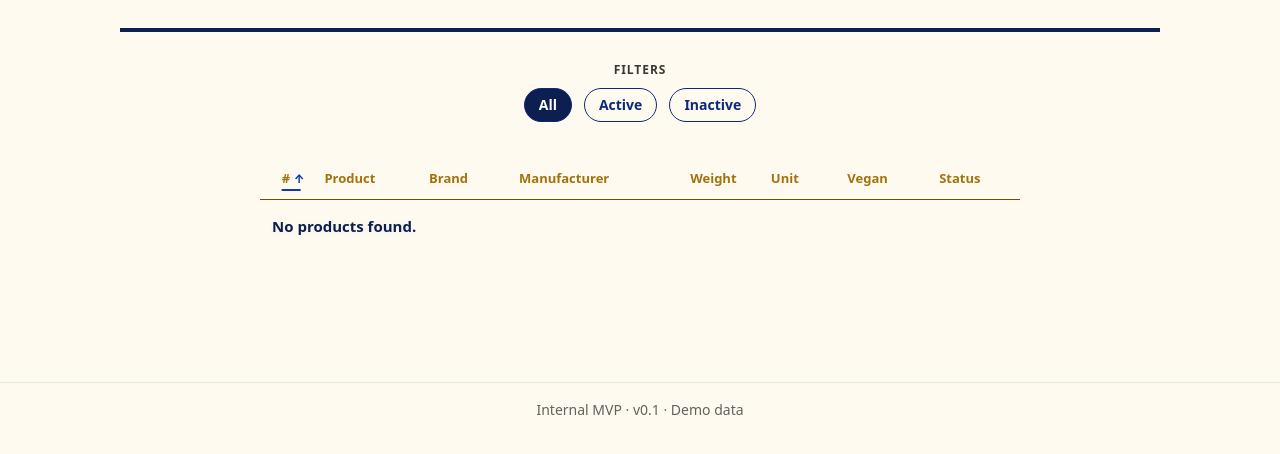
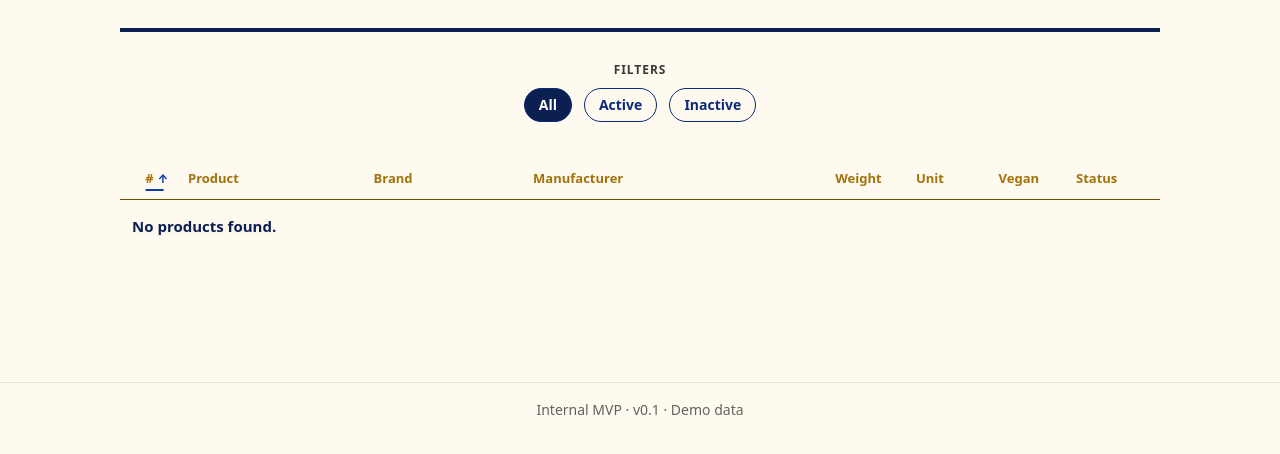
Before and after one commit to juicer149/swedesweets-ops, a Django app: page /products/ in a window 1280 px wide. Shown: the part 161-615 px from the top of the page. Run offline with Django 5.2, Linux system fonts and the light colour scheme; the visitor is signed in with stand-in values (Sample User, id 1); data that the repository does not hold is empty.

Commit message:
fixed product css where html was in singular but css in plural

```diff
--- a/static/css/products.css
+++ b/static/css/products.css
@@ -2,47 +2,47 @@
    Product tables
    ============================================================================= */
 
-.products-table-card {
+.product-table-card {
   width: min(100%, 1040px);
 }
 
-.products-table thead th,
-.products-table thead th a,
-.products-table thead th button {
+.product-table thead th,
+.product-table thead th a,
+.product-table thead th button {
   white-space: nowrap;
 }
 
 /* Number */
-.products-table th:nth-child(1),
-.products-table td:nth-child(1) {
+.product-table th:nth-child(1),
+.product-table td:nth-child(1) {
   width: 3.5rem;
 }
 
 /* Weight */
-.products-table th:nth-child(5),
-.products-table td:nth-child(5) {
+.product-table th:nth-child(5),
+.product-table td:nth-child(5) {
   width: 7rem;
   white-space: nowrap;
 }
 
 /* Unit */
-.products-table th:nth-child(6),
-.products-table td:nth-child(6) {
+.product-table th:nth-child(6),
+.product-table td:nth-child(6) {
   width: 5rem;
   white-space: nowrap;
 }
 
 /* Vegan */
-.products-table th:nth-child(7),
-.products-table td:nth-child(7) {
+.product-table th:nth-child(7),
+.product-table td:nth-child(7) {
   width: 5rem;
   text-align: center;
   white-space: nowrap;
 }
 
 /* Status */
-.products-table th:nth-child(8),
-.products-table td:nth-child(8) {
+.product-table th:nth-child(8),
+.product-table td:nth-child(8) {
   width: 6rem;
   white-space: nowrap;
 }
```
